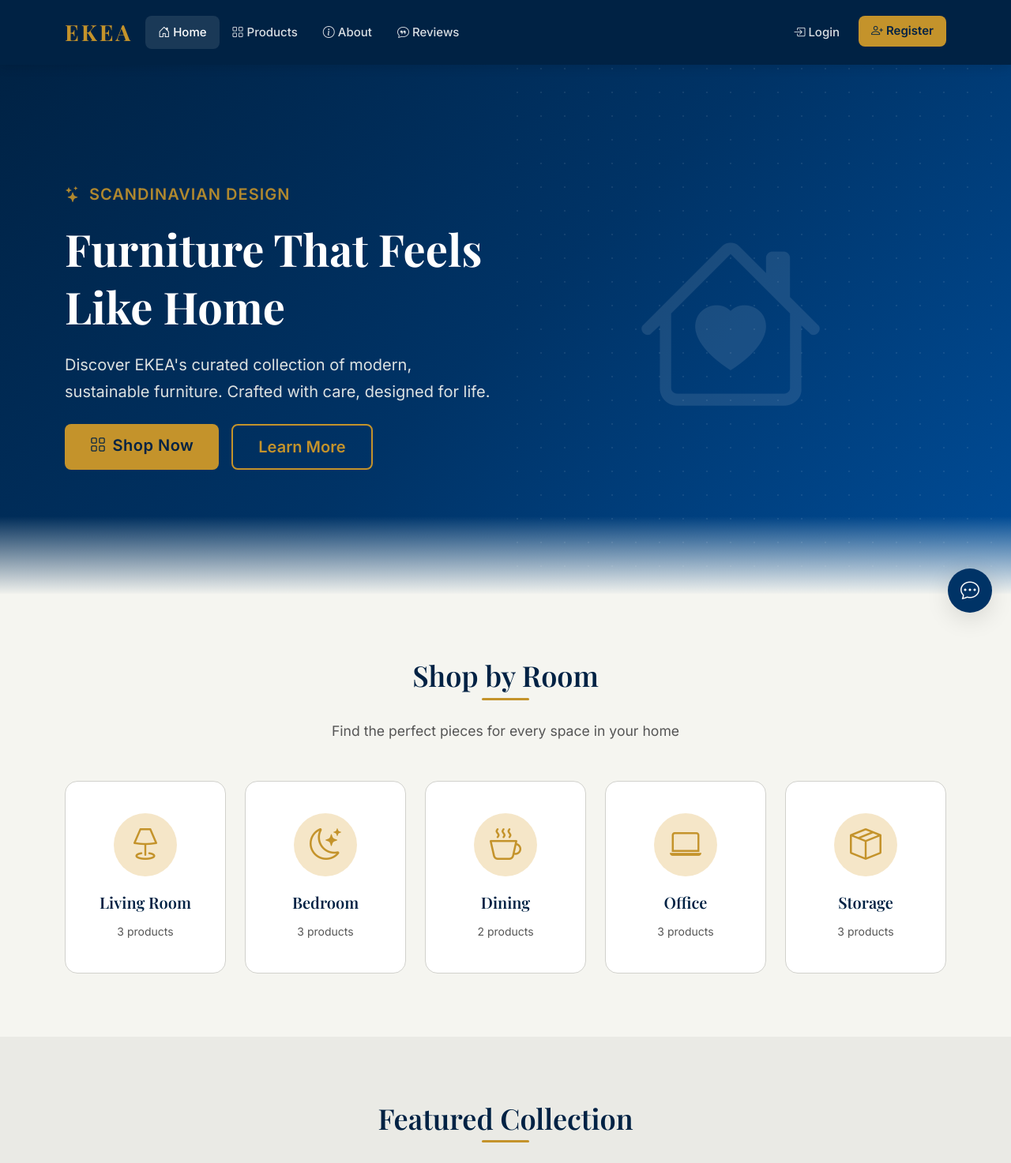
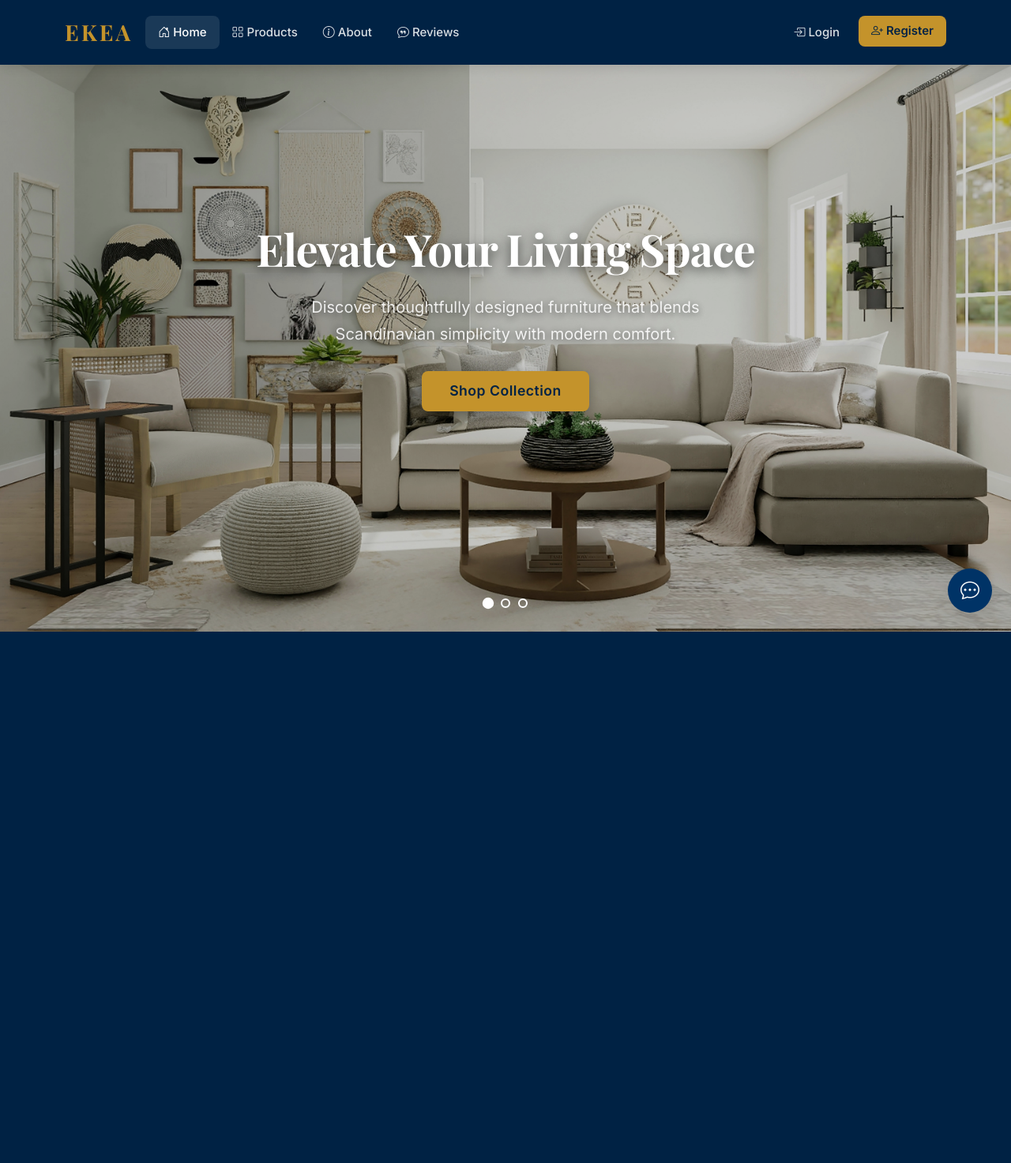
Before and after one commit to adrianhzx/INF1005_Project, a PHP site: page / in a window 1280 px wide. Shown: the top 1473 px of the page at 79% size. After the commit the page ends 800 px from the top, so only its background shows below. Run offline with PHP 8.4, Linux system fonts and the light colour scheme; data comes from the database, SQL or seed files in the repository.

Commit message:
add hero section and scrolling effect

```diff
--- a/css/style.css
+++ b/css/style.css
@@ -197,12 +197,10 @@ img {
 /* ----- Hero Section ----- */
 .hero-section {
     position: relative;
-    min-height: 85vh;
-    display: flex;
-    align-items: center;
-    background: linear-gradient(135deg, var(--color-primary-dark) 0%, var(--color-primary) 50%, var(--color-primary-light) 100%);
-    color: var(--color-text-light);
+    height: 100vh; /* Full screen height */
+    width: 100%;
     overflow: hidden;
+    background-color: #000;
 }
 
 .hero-section::after {
@@ -1181,3 +1179,134 @@ img {
         bottom: 16px;
     }
 }
+
+
+
+.content-layer {
+    position: relative;
+    z-index: 10;
+    background-color: var(--color-bg);
+    width: 100%;
+    /* IMPORTANT: Force a 5px overlap to kill the gap completely */
+    margin-top: 100vh;
+    transform: translateY(-5px);
+    padding-top: 5px; /* Adds space back inside so text doesn't get cut off */
+
+    /* Strong shadow to mask the edge */
+    box-shadow: 0px -10px 20px rgba(0,0,0,0.1);
+    min-height: 100vh;
+}
+
+/* --- 1. HERO FIXED (Background Slideshow) --- */
+.hero-fixed {
+    position: fixed;
+    top: 0;
+    left: 0;
+    height: 100vh;
+    width: 100%;
+    z-index: 0;
+    overflow: hidden;
+    background-color: #000;
+}
+.hero-slide {
+    position: absolute;
+    top: 0;
+    left: 0;
+    width: 100%;
+    height: 101%;
+    background-size: cover;
+    background-repeat: no-repeat;
+    background-position: center bottom;
+    opacity: 0;
+    transition: opacity 1s ease-in-out;
+    z-index: 1;
+}
+
+.hero-slide::before {
+    content: '';
+    position: absolute;
+    top: 0;
+    left: 0;
+    width: 100%;
+    height: 100%;
+    background: rgba(0,0,0,0.2);
+}
+
+.hero-slide.active {
+    opacity: 1;
+    z-index: 2;
+}
+
+.hero-dots {
+    position: absolute;
+    bottom: 30px;
+    left: 50%;
+    transform: translateX(-50%);
+    z-index: 10;
+    display: flex;
+    gap: 10px;
+}
+.hero-dot {
+   width: 12px;
+    height: 12px;
+    border-radius: 50%;
+    border: 2px solid white;
+    background: transparent;
+    cursor: pointer;
+    padding: 0;
+    transition: all 0.3s;
+}
+.hero-dot.active {
+    background: white;
+    transform: scale(1.2);
+}
+.hero-dot:hover {
+    background: rgba(255,255,255,0.8);
+}
+
+/* --- Hero Overlay Container --- */
+.hero-overlay {
+    position: absolute;
+    top: 0;
+    left: 0;
+    width: 100%;
+    height: 100%;
+    display: flex;
+    align-items: center;
+    justify-content: center;
+    text-align: center;
+    z-index: 5;
+    padding: 0 20px;
+}
+
+/* --- Typography & readability --- */
+.hero-title {
+    font-size: 4rem;
+    font-weight: 700;
+    color: #fff;
+    margin-bottom: 20px;
+    text-shadow: 0 4px 15px rgba(0,0,0,0.6);
+    letter-spacing: -1px;
+}
+
+.hero-subtitle {
+    font-size: 1.25rem;
+    color: rgba(255, 255, 255, 0.95);
+    max-width: 600px;
+    margin: 0 auto 30px auto;
+    text-shadow: 0 2px 10px rgba(0,0,0,0.6);
+    line-height: 1.6;
+}
+
+/* --- Button Adjustment --- */
+.btn-primary-ekea {
+    padding: 12px 35px;
+    font-size: 1.1rem;
+    box-shadow: 0 4px 15px rgba(0,0,0,0.3);
+}
+
+/* Mobile Responsiveness */
+@media (max-width: 768px) {
+    .hero-title { font-size: 2.5rem; }
+    .hero-subtitle { font-size: 1rem; }
+}
--- a/index.php
+++ b/index.php
@@ -16,37 +16,30 @@ require_once 'includes/header.php';
 ?>
 
 <!-- Hero Section -->
-<section class="hero-section">
-    <div class="hero-pattern"></div>
-    <div class="container">
-        <div class="row align-items-center">
-            <div class="col-lg-6 hero-content">
-                <p class="text-uppercase letter-spacing-1 mb-3" style="color: var(--color-accent); font-weight: 600;">
-                    <i class="bi bi-stars me-1"></i> Scandinavian Design
-                </p>
-                <h1>Furniture That Feels Like Home</h1>
-                <p class="mb-4">
-                    Discover EKEA's curated collection of modern, sustainable furniture.
-                    Crafted with care, designed for life.
-                </p>
-                <div class="d-flex gap-3 flex-wrap">
-                    <a href="product.php" class="btn btn-primary-ekea btn-lg">
-                        <i class="bi bi-grid me-2"></i>Shop Now
-                    </a>
-                    <a href="about.php" class="btn btn-outline-ekea btn-lg">
-                        Learn More
-                    </a>
-                </div>
-            </div>
-            <div class="col-lg-6 d-none d-lg-block text-center">
-                <div style="padding: 3rem;">
-                    <i class="bi bi-house-heart" style="font-size: 15rem; color: rgba(255,255,255,0.1);"></i>
-                </div>
+<section class="hero-section hero-fixed">
+    <!-- Slideshow images -->
+        <div class="hero-slide active" style="background-image: url('./uploads/spacejoy-unsplash1.jpg'); background-position: center center;"></div>
+        <div class="hero-slide" style="background-image: url('./uploads/spacejoy-unsplash2.jpg'); background-position: center center; "></div>
+        <div class="hero-slide" style="background-image: url('./uploads/spacejoy-unsplash-row1.jpg'); background-position: center center;"></div>
+
+        <div class="hero-overlay">
+        <div class="hero-content fade-in-up visible">
+            <h1 class="hero-title">Elevate Your Living Space</h1>
+            <p class="hero-subtitle">Discover thoughtfully designed furniture that blends Scandinavian simplicity with modern comfort.</p>
+            <div class="hero-buttons">
+                <a href="product.php" class="btn btn-primary-ekea btn-lg">Shop Collection</a>
             </div>
         </div>
     </div>
+        <!-- 3 dot indicators -->
+        <div class="hero-dots">
+            <button class="hero-dot active" data-index="0"></button>
+            <button class="hero-dot" data-index="1"></button>
+            <button class="hero-dot" data-index="2"></button>
+        </div>
 </section>
 
+<div class="content-layer">
 <!-- Categories Section -->
 <section class="section-padding">
     <div class="container">
@@ -174,5 +167,5 @@ endforeach; ?>
         </div>
     </div>
 </section>
-
+</div>
 <?php require_once 'includes/footer.php'; ?>
```
Also changed, not shown: js/main.js (+67 -0 lines), uploads/chair_1_1772459191.jpg (added), uploads/spacejoy-unsplash-row1.jpg (added), uploads/spacejoy-unsplash1.jpg (added), 2 other files.
